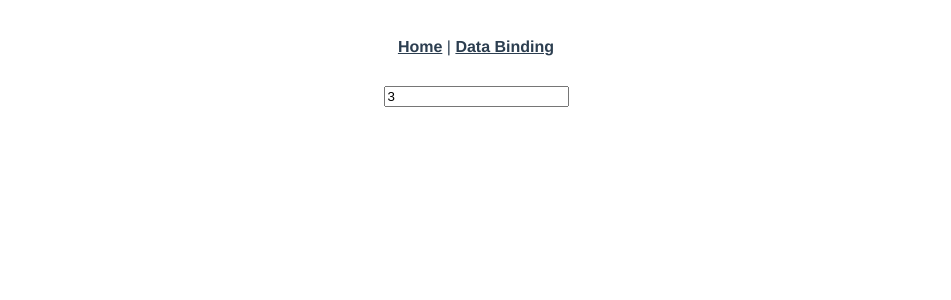
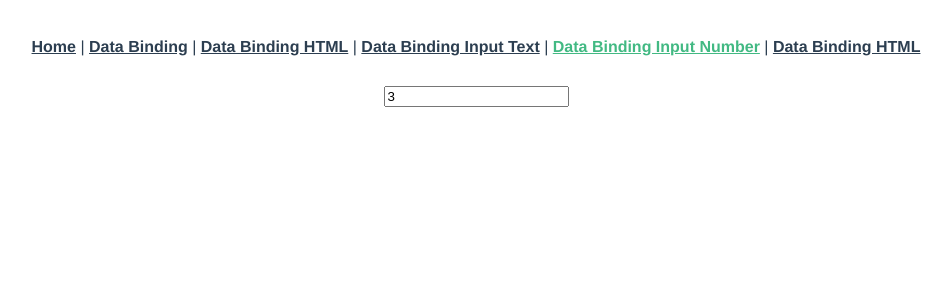
Before and after one commit to GeonwooVincentKim/VueProject, a Vue app: page /dataBindingInputNumber in a window 1280 px wide. Shown: the top 300 px of the page, without its empty margins (164-1115 px from the left). Built offline with nearby package versions, Linux system fonts and the light colour scheme.

Commit message:
[Update] - Updated location

```diff
--- a/src/App.vue
+++ b/src/App.vue
@@ -2,7 +2,11 @@
   <nav>
     <router-link to="/">Home</router-link> |
     <!-- <router-link to="/about">About</router-link> | -->
-    <router-link to="/databinding">Data Binding</router-link>
+    <router-link to="/databinding">Data Binding</router-link> |
+    <router-link to="/databindinghtml">Data Binding HTML</router-link> |
+    <router-link to="/databindinginputtext">Data Binding Input Text</router-link> |
+    <router-link to="/dataBindingInputNumber">Data Binding Input Number</router-link> |
+    <router-link to="/databindinghtml">Data Binding HTML</router-link>
   </nav>
   <router-view/>
 </template>
```
